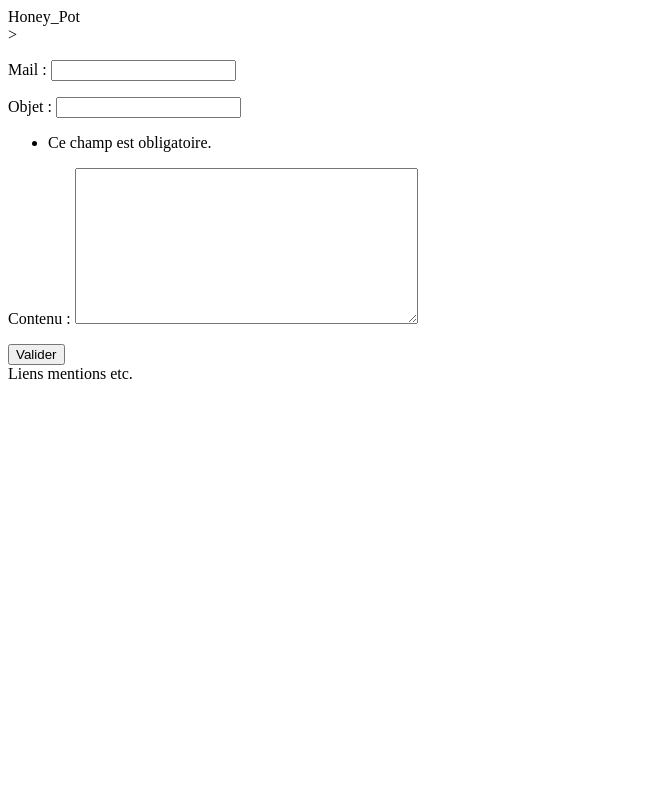
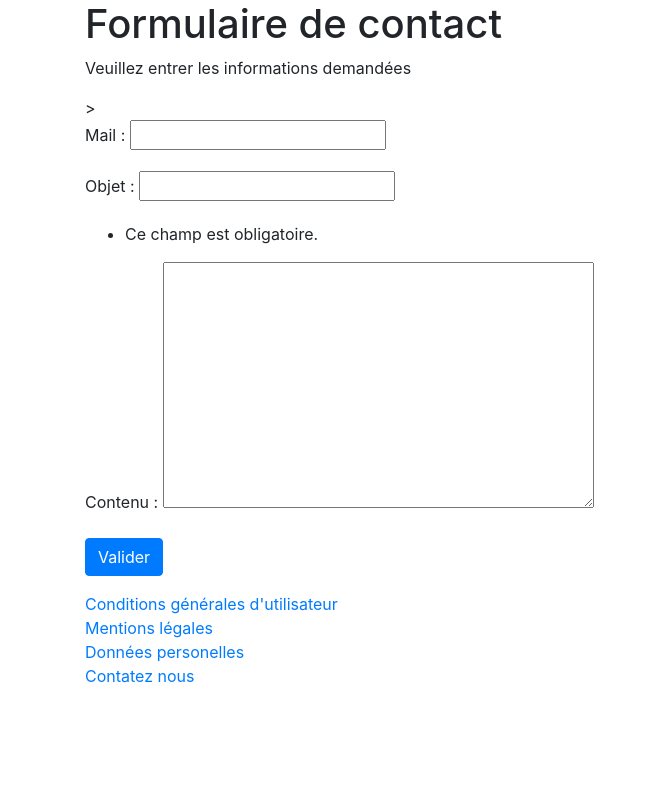
Before and after one commit to JFelix971/ua-m2-ec903-django-honey-pot, a Django app: page /contact/ in a window 1280 px wide. Shown: the whole page, without its empty margins (0-649 px from the left). Run offline with Django 3.2, Linux system fonts and the light colour scheme; some libraries are stand-ins or nearby versions.

Commit message:
Modification des templates

```diff
--- a/project/Honey/templates/Honey/contact.html
+++ b/project/Honey/templates/Honey/contact.html
@@ -2,11 +2,14 @@
 
 {% block title %}Formulaire de contact{% endblock %}
 
+{% block type %}de contact{% endblock %}
+{% block description %}Veuillez entrer les informations demandées{% endblock %}
+
 {% block content %}
 
-<form method == 'POST' class='post-form'{% csrf_token %}>
+<form method == 'POST' id="Login" {% csrf_token %}>
   {{form.as_p}}
-  <input type="submit" value="Valider"/>
+  <button type="submit" class="btn btn-primary">Valider</button>
 </form>
 
 {% endblock %}
--- a/project/templates/base.html
+++ b/project/templates/base.html
@@ -1,13 +1,44 @@
+<link href="//maxcdn.bootstrapcdn.com/bootstrap/4.1.1/css/bootstrap.min.css" rel="stylesheet" id="bootstrap-css">
+<script src="//maxcdn.bootstrapcdn.com/bootstrap/4.1.1/js/bootstrap.min.js"></script>
+<script src="//cdnjs.cloudflare.com/ajax/libs/jquery/2.2.4/jquery.min.js"></script>
+<!------ Include the above in your HEAD tag ---------->
+
 <!DOCTYPE html>
 <html lang="fr">
 <head>
+  <link href="//maxcdn.bootstrapcdn.com/bootstrap/4.1.1/css/bootstrap.min.css" rel="stylesheet" id="bootstrap-css">
+  <script src="//maxcdn.bootstrapcdn.com/bootstrap/4.1.1/js/bootstrap.min.js"></script>
+  <script src="//cdnjs.cloudflare.com/ajax/libs/jquery/3.2.1/jquery.min.js"></script>
    <title>{% block title %}{% endblock %}</title>
 </head>
-<body>
-<header>Honey_Pot</header>
-   <section id="content">
+<body id="LoginForm">
+
+  <div class="container">
+  <h1 class="form-heading">Formulaire {% block type %}{% endblock %}</h1>
+  <div class="login-form">
+  <div class="main-div">
+      <div class="panel">
+     <p>{% block description %}{% endblock %}</p>
+     </div>
        {% block content %}{% endblock %}
-   </section>
-<footer>Liens mentions etc.</footer>
+     </div>
+
+     <ul class="list-group">
+       <a href="{% url "condition_utilisateur" %}">
+         Conditions générales d'utilisateur
+       </a>
+       <a href="{% url "mentions_legales" %}">
+         Mentions légales
+       </a>
+       <a href="{% url "donnees_perso" %}">
+         Données personelles
+       </a>
+       <a href="{% url "contact" %}">
+         Contatez nous
+       </a>
+     </ul>
+
+     </div></div></div>
+
 </body>
 </html>
```
Also changed, not shown: project/Honey/templates/Honey/acceuil.html (+12 -4 lines), project/Honey/templates/Honey/condition_user.html (+3 -7 lines), project/Honey/templates/Honey/donnees_perso.html (+3 -7 lines), project/Honey/templates/Honey/mentions_legales.html (+3 -7 lines).
